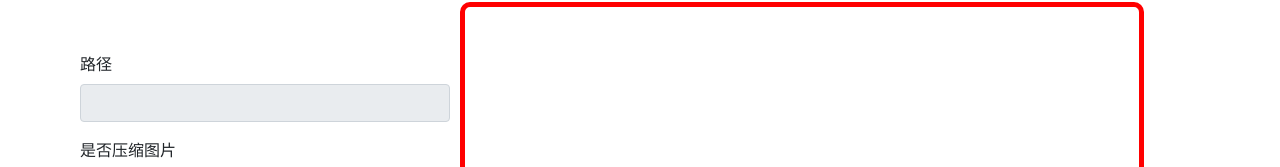
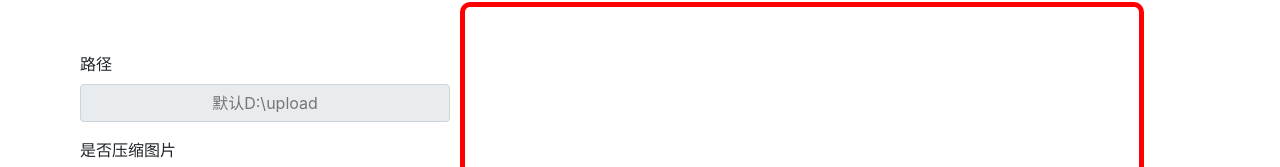
Before and after one commit to wjljw/upload, a plain HTML site: page uploadImage.html in a window 1280 px wide. Shown: the part 160-327 px from the top of the page. Drawn offline with Linux system fonts and the light colour scheme.

Commit message:
no message

```diff
--- a/uploadImage.html
+++ b/uploadImage.html
@@ -48,7 +48,7 @@
 
 						<div class="form-group">
 							<label for="cover">路径</label>
-							<input type="text" name="filePath" id="filePath" class="input-group input-group-text">
+							<input type="text" name="filePath" id="filePath" class="input-group input-group-text" placeholder="默认D:\upload">
 						</div>
 
 						<div class="form-group">
```
